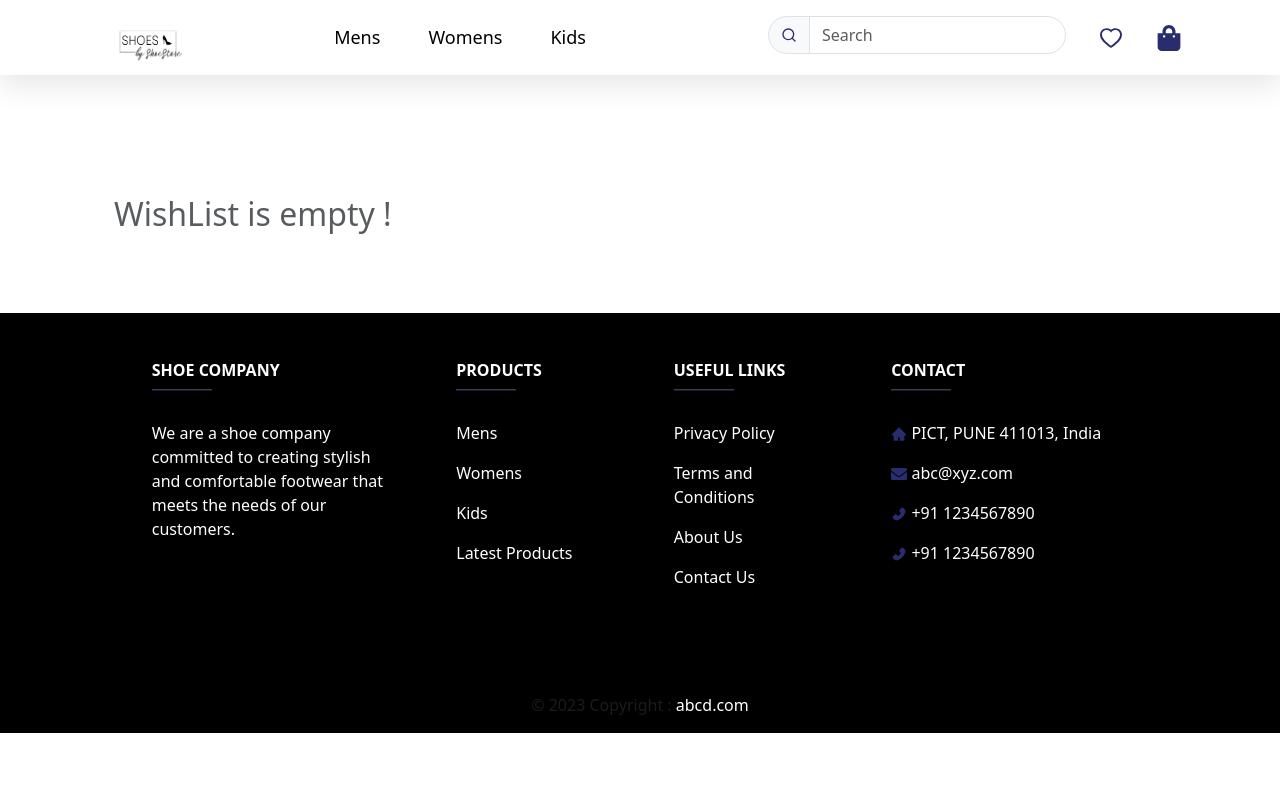
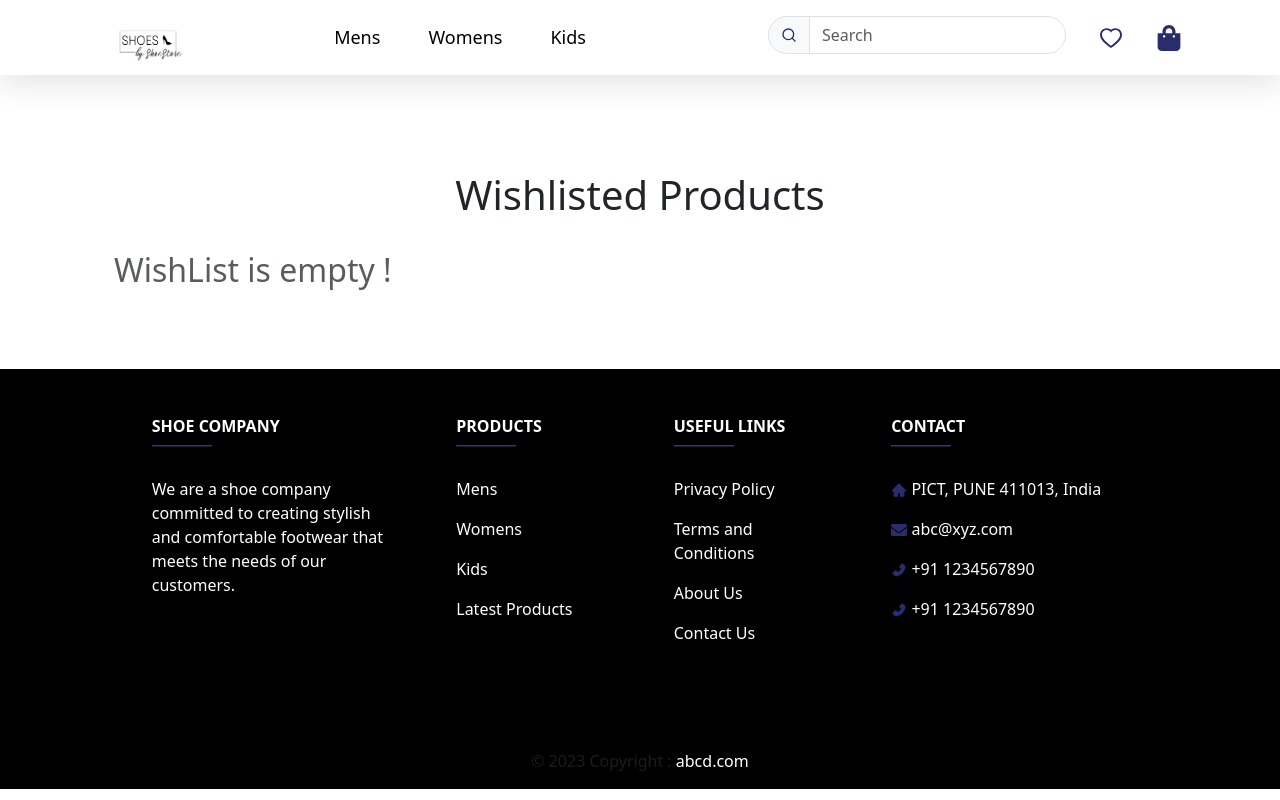
Before and after one commit to MayuriKolhe-2003/Shoes-Website, a React (Create React App) app: page /wishlist in a window 1280 px wide. Built offline with nearby package versions, Linux system fonts and the light colour scheme.

Commit message:
Update Wishlist.js

```diff
--- a/src/components/Wishlist.js
+++ b/src/components/Wishlist.js
@@ -38,6 +38,7 @@ const Wishlist = () => {
         <div className='container mt-5 pt-5'>
              <div class="col col-md-12">
                     <div class="row mx-2">
+                    <h1 class="text-center">Wishlisted Products</h1>
                         {
                             wishListProducts.length == 0 ?
                             <h2 className='p-4 text-muted'>WishList is empty !</h2>
```
